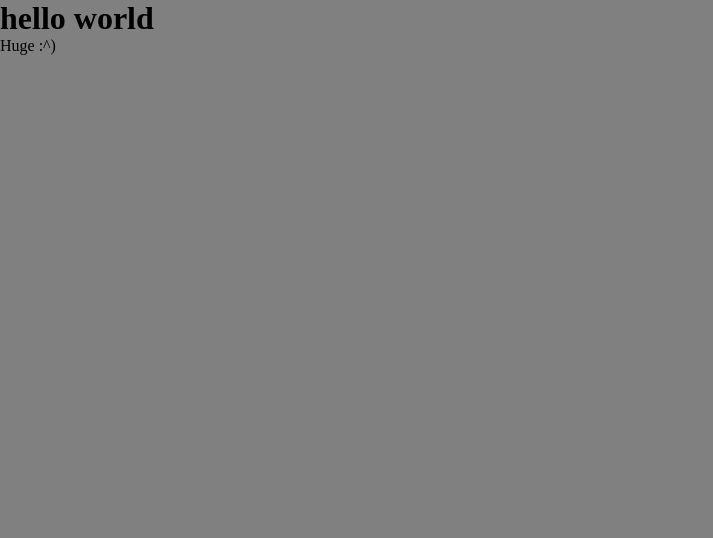
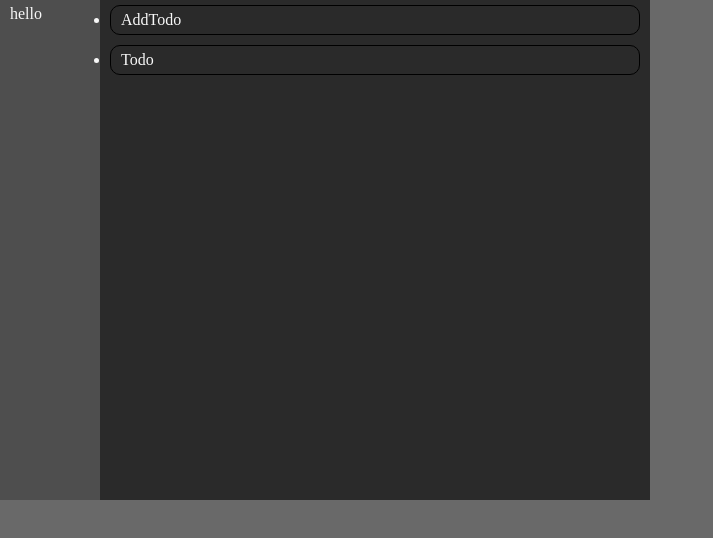
Before and after one commit to Lootmann/MineApps, a React (Create React App) app in the folder misc/chrome-extension/extension-with-react/chrome-ex-react/: page / in a window 1280 px wide. Shown: the top 538 px of the page, without its empty margins (0-713 px from the left). Built offline with nearby package versions, Linux system fonts and the light colour scheme.

Commit message:
misc: chrome-extension - create dev envs

```diff
--- /dev/null
+++ b/misc/chrome-extension/extension-with-react/chrome-ex-react/src/api/todo.ts
@@ -0,0 +1,22 @@
+/**
+ * todo.ts
+ *
+ * when save to google chrome.storage,
+ * convert array(Todo[]) to JSON
+ *
+ * when load from google chorme.storage,
+ * convert JSON to array(Todo[])
+ */
+
+export function getTodo() {
+  chrome.storage.sync.get(["todo"], function (todo) {
+    console.log(todo);
+  });
+}
+
+export function updateTodo(id: number) {
+  const json = JSON.stringify({ hello: "world" });
+  chrome.storage.sync.set({ todos: json }, function () {
+    console.log(`value is set to 1`);
+  });
+}
--- a/misc/chrome-extension/extension-with-react/chrome-ex-react/src/components/App.tsx
+++ b/misc/chrome-extension/extension-with-react/chrome-ex-react/src/components/App.tsx
@@ -1,20 +1,13 @@
 import React from "react";
 
+import { Sidebar } from "./Sidebar";
+import { Main } from "./Main";
+
 export function App() {
-  // chrome storage
-  chrome.storage.sync.set({ id: 1 }, function () {
-    console.log(`value is set to 1`);
-  });
-
-  chrome.storage.sync.get(["id"], function (result) {
-    console.log("result = ", result.id);
-  });
-
   return (
-    <main id="main">
-      <h1>hello world</h1>
-
-      <p>Huge :^)</p>
-    </main>
+    <div id="wrapper">
+      <Sidebar />
+      <Main />
+    </div>
   );
 }
--- /dev/null
+++ b/misc/chrome-extension/extension-with-react/chrome-ex-react/src/components/Main.tsx
@@ -0,0 +1,18 @@
+import React from "react";
+import "../styles/main.css";
+import { Todo, AddTodo } from "./Todo";
+
+export function Main() {
+  const renderTodo = (): React.ReactNode => {
+    return <Todo />;
+  };
+
+  return (
+    <main id="main">
+      <ul className="todo-list">
+        <AddTodo />
+        {renderTodo()}
+      </ul>
+    </main>
+  );
+}
--- /dev/null
+++ b/misc/chrome-extension/extension-with-react/chrome-ex-react/src/components/Sidebar.tsx
@@ -0,0 +1,12 @@
+import React from "react";
+import "../styles/sidebar.css";
+
+export function Sidebar() {
+  return (
+    <nav id="sidebar">
+      <ul>
+        <li>hello</li>
+      </ul>
+    </nav>
+  );
+}
--- /dev/null
+++ b/misc/chrome-extension/extension-with-react/chrome-ex-react/src/components/Todo.tsx
@@ -0,0 +1,11 @@
+import React from "react";
+
+import "../styles/todo.css";
+
+export function Todo() {
+  return <li className="todo">Todo</li>;
+}
+
+export function AddTodo() {
+  return <li className="addtodo">AddTodo</li>;
+}
--- a/misc/chrome-extension/extension-with-react/chrome-ex-react/src/index.css
+++ b/misc/chrome-extension/extension-with-react/chrome-ex-react/src/index.css
@@ -7,11 +7,27 @@
   box-sizing: border-box;
 }
 
+html,
+body {
+  height: 100%;
+}
+
 html {
-  background-color: grey;
+  background-color: var(--thin-gray);
 }
 
 #root {
-  width: 700px;
-  height: 500px;
+  min-width: 600px;
+  max-width: 650px;
+  min-height: 500px;
+  max-height: 500px;
 }
+
+#wrapper {
+  height: 100%;
+
+  display: grid;
+  grid-template-areas: "sidebar main";
+  grid-template-columns: 100px 1fr;
+  grid-template-rows: 500px;
+}
--- a/misc/chrome-extension/extension-with-react/chrome-ex-react/src/index.tsx
+++ b/misc/chrome-extension/extension-with-react/chrome-ex-react/src/index.tsx
@@ -2,6 +2,7 @@ import React from "react";
 import ReactDOM from "react-dom/client";
 import reportWebVitals from "./reportWebVitals";
 
+import "./styles/variables.css";
 import "./index.css";
 import { App } from "./components/App";
 
--- /dev/null
+++ b/misc/chrome-extension/extension-with-react/chrome-ex-react/src/styles/main.css
@@ -0,0 +1,7 @@
+#main {
+  grid-area: main;
+  padding: 5px 10px;
+
+  background-color: var(--black);
+  color: var(--white);
+}
--- /dev/null
+++ b/misc/chrome-extension/extension-with-react/chrome-ex-react/src/styles/sidebar.css
@@ -0,0 +1,7 @@
+#sidebar {
+  grid-area: sidebar;
+  padding: 5px 10px;
+
+  background-color: var(--dark-gray);
+  color: var(--white);
+}
--- /dev/null
+++ b/misc/chrome-extension/extension-with-react/chrome-ex-react/src/styles/todo.css
@@ -0,0 +1,17 @@
+.todo-list {
+  display: flex;
+  flex-direction: column;
+  gap: 10px;
+}
+
+.todo {
+  padding: 5px 10px;
+  border: 1px solid black;
+  border-radius: 10px;
+}
+
+.addtodo {
+  padding: 5px 10px;
+  border: 1px solid black;
+  border-radius: 10px;
+}
--- /dev/null
+++ b/misc/chrome-extension/extension-with-react/chrome-ex-react/src/styles/variables.css
@@ -0,0 +1,6 @@
+:root {
+  --black: #2a2a2a;
+  --dark-gray: #4e4e4e;
+  --thin-gray: #696969;
+  --white: #f8f8f8;
+}
```
